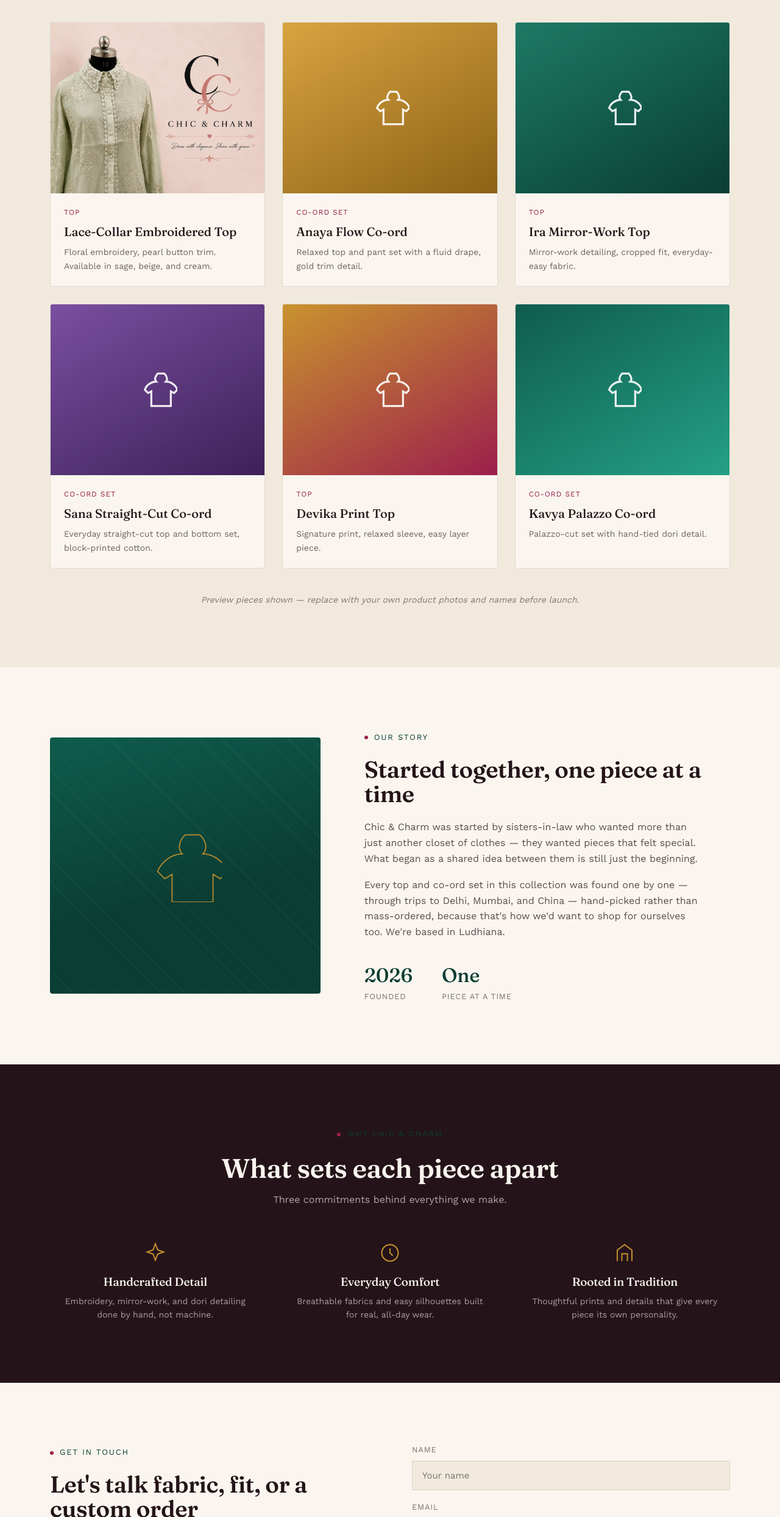
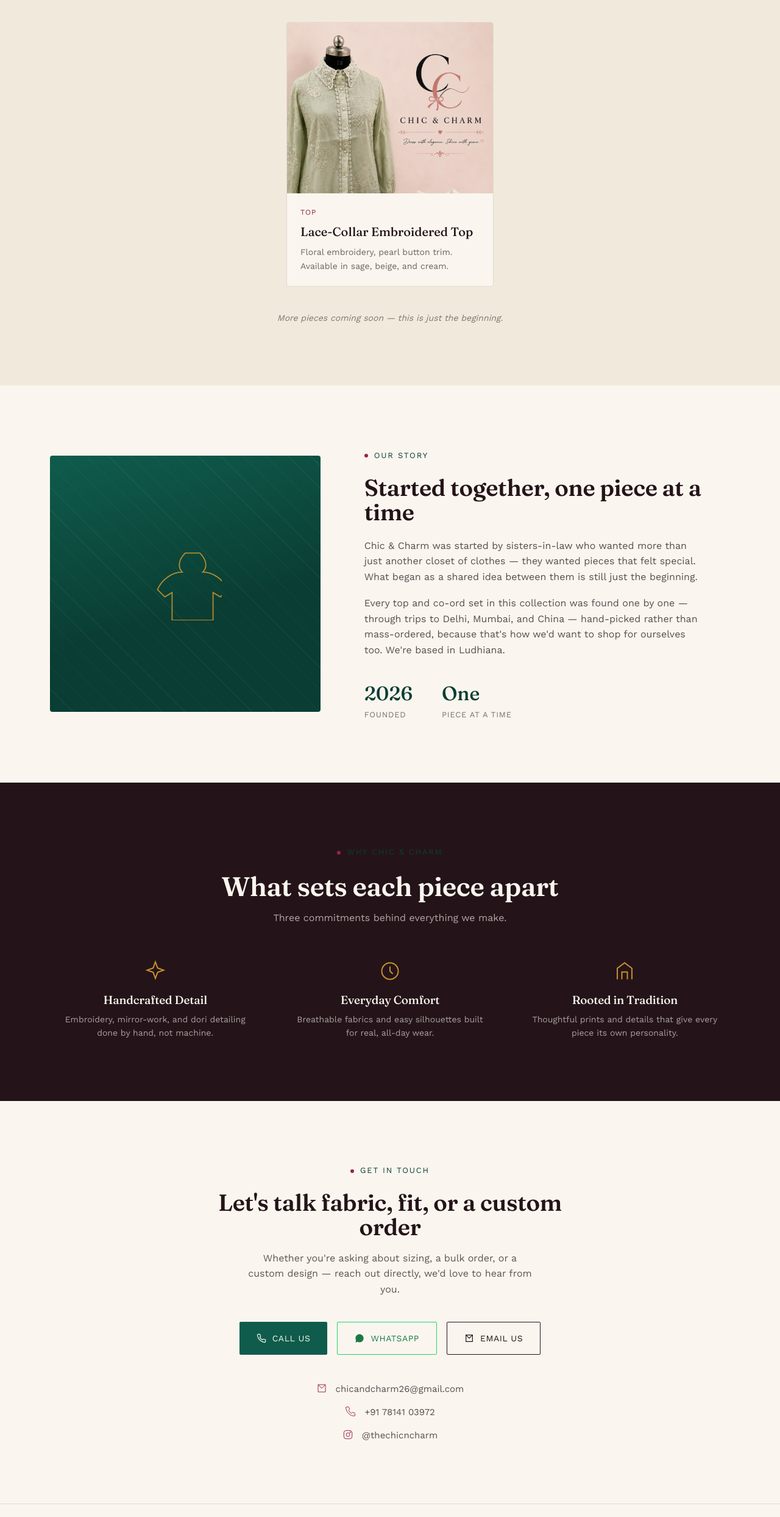
Before and after one commit to ChicandCharm/Chicandcharm, a plain HTML site: page index.html in a window 1280 px wide. Shown: the part 1169-3656 px from the top of the page at 61% size. Drawn offline with nearby package versions, Linux system fonts and the light colour scheme.

Commit message:
Update index.html

```diff
--- a/index.html
+++ b/index.html
@@ -283,7 +283,8 @@
 
   .grid{
     display:grid;
-    grid-template-columns:repeat(3, 1fr);
+    grid-template-columns:repeat(auto-fit, minmax(280px, 340px));
+    justify-content:center;
     gap:28px;
   }
   .piece{
@@ -525,64 +526,9 @@
             <div class="piece-desc">Floral embroidery, pearl button trim. Available in sage, beige, and cream.</div>
           </div>
         </article>
-
-        <article class="piece">
-          <div class="piece-art art-2">
-            <svg viewBox="0 0 24 24" fill="none" stroke="currentColor" stroke-width="1.2"><path d="M12 2c-2 2-2 4-1 5-3 0-6 2-7 5l2 2 2-1v9h12v-9l2 1 2-2c-1-3-4-5-7-5 1-1 1-3-1-5z" stroke="white"/></svg>
-          </div>
-          <div class="piece-body">
-            <div class="piece-cat">Co-ord Set</div>
-            <div class="piece-name">Anaya Flow Co-ord</div>
-            <div class="piece-desc">Relaxed top and pant set with a fluid drape, gold trim detail.</div>
-          </div>
-        </article>
-
-        <article class="piece">
-          <div class="piece-art art-3">
-            <svg viewBox="0 0 24 24" fill="none" stroke="currentColor" stroke-width="1.2"><path d="M12 2c-2 2-2 4-1 5-3 0-6 2-7 5l2 2 2-1v9h12v-9l2 1 2-2c-1-3-4-5-7-5 1-1 1-3-1-5z" stroke="white"/></svg>
-          </div>
-          <div class="piece-body">
-            <div class="piece-cat">Top</div>
-            <div class="piece-name">Ira Mirror-Work Top</div>
-            <div class="piece-desc">Mirror-work detailing, cropped fit, everyday-easy fabric.</div>
-          </div>
-        </article>
-
-        <article class="piece">
-          <div class="piece-art art-4">
-            <svg viewBox="0 0 24 24" fill="none" stroke="currentColor" stroke-width="1.2"><path d="M12 2c-2 2-2 4-1 5-3 0-6 2-7 5l2 2 2-1v9h12v-9l2 1 2-2c-1-3-4-5-7-5 1-1 1-3-1-5z" stroke="white"/></svg>
-          </div>
-          <div class="piece-body">
-            <div class="piece-cat">Co-ord Set</div>
-            <div class="piece-name">Sana Straight-Cut Co-ord</div>
-            <div class="piece-desc">Everyday straight-cut top and bottom set, block-printed cotton.</div>
-          </div>
-        </article>
-
-        <article class="piece">
-          <div class="piece-art art-5">
-            <svg viewBox="0 0 24 24" fill="none" stroke="currentColor" stroke-width="1.2"><path d="M12 2c-2 2-2 4-1 5-3 0-6 2-7 5l2 2 2-1v9h12v-9l2 1 2-2c-1-3-4-5-7-5 1-1 1-3-1-5z" stroke="white"/></svg>
-          </div>
-          <div class="piece-body">
-            <div class="piece-cat">Top</div>
-            <div class="piece-name">Devika Print Top</div>
-            <div class="piece-desc">Signature print, relaxed sleeve, easy layer piece.</div>
-          </div>
-        </article>
-
-        <article class="piece">
-          <div class="piece-art art-6">
-            <svg viewBox="0 0 24 24" fill="none" stroke="currentColor" stroke-width="1.2"><path d="M12 2c-2 2-2 4-1 5-3 0-6 2-7 5l2 2 2-1v9h12v-9l2 1 2-2c-1-3-4-5-7-5 1-1 1-3-1-5z" stroke="white"/></svg>
-          </div>
-          <div class="piece-body">
-            <div class="piece-cat">Co-ord Set</div>
-            <div class="piece-name">Kavya Palazzo Co-ord</div>
-            <div class="piece-desc">Palazzo-cut set with hand-tied dori detail.</div>
-          </div>
-        </article>
       </div>
 
-      <p class="collection-note">Preview pieces shown — replace with your own product photos and names before launch.</p>
+      <p class="collection-note">More pieces coming soon — this is just the beginning.</p>
     </div>
   </section>
 
@@ -637,39 +583,40 @@
 
   <!-- CONTACT -->
   <section id="contact">
-    <div class="contact wrap">
-      <div>
-        <div class="eyebrow"><span class="dot"></span> Get in Touch</div>
-        <h2>Let's talk fabric, fit, or a custom order</h2>
-        <p>Whether you're asking about sizing, a bulk order, or a custom design — reach out and we'll get back to you soon.</p>
-        <div class="contact-detail">
-          <svg viewBox="0 0 24 24" fill="none" stroke="currentColor" stroke-width="1.3"><path d="M4 4h16v16H4z"/><path d="M4 4l8 8 8-8"/></svg>
+    <div class="wrap" style="max-width:720px; text-align:center;">
+      <div class="eyebrow" style="justify-content:center;"><span class="dot"></span> Get in Touch</div>
+      <h2 style="font-size:clamp(28px,3.2vw,38px); margin-bottom:18px;">Let's talk fabric, fit, or a custom order</h2>
+      <p style="color:rgba(36,20,25,0.72); margin:0 auto 40px; max-width:48ch;">Whether you're asking about sizing, a bulk order, or a custom design — reach out directly, we'd love to hear from you.</p>
+
+      <div style="display:flex; flex-wrap:wrap; justify-content:center; gap:16px; margin-bottom:44px;">
+        <a href="tel:+917814103972" class="btn btn-primary" style="text-decoration:none;">
+          <svg viewBox="0 0 24 24" width="16" height="16" fill="none" stroke="currentColor" stroke-width="1.8"><path d="M22 16.9v3a2 2 0 0 1-2.2 2 19.8 19.8 0 0 1-8.6-3 19.5 19.5 0 0 1-6-6 19.8 19.8 0 0 1-3-8.7A2 2 0 0 1 4.1 2h3a2 2 0 0 1 2 1.7c.1 1 .3 2 .7 2.9a2 2 0 0 1-.4 2.1L8.1 9.9a16 16 0 0 0 6 6l1.2-1.3a2 2 0 0 1 2.1-.4c.9.4 1.9.6 2.9.7a2 2 0 0 1 1.7 2z"/></svg>
+          Call Us
+        </a>
+        <a href="https://wa.me/917814103972" target="_blank" rel="noopener" class="btn btn-ghost" style="text-decoration:none; border-color:#25D366; color:#1a7a43;">
+          <svg viewBox="0 0 24 24" width="16" height="16" fill="currentColor"><path d="M12.04 2C6.58 2 2.13 6.45 2.13 11.91c0 1.75.46 3.46 1.32 4.96L2.05 22l5.25-1.38c1.45.79 3.08 1.21 4.74 1.21h.01c5.46 0 9.9-4.45 9.9-9.91 0-2.65-1.03-5.14-2.9-7.01A9.82 9.82 0 0 0 12.04 2z"/></svg>
+          WhatsApp
+        </a>
+        <a href="mailto:chicandcharm26@gmail.com" class="btn btn-ghost" style="text-decoration:none;">
+          <svg viewBox="0 0 24 24" width="16" height="16" fill="none" stroke="currentColor" stroke-width="1.8"><path d="M4 4h16v16H4z"/><path d="M4 4l8 8 8-8"/></svg>
+          Email Us
+        </a>
+      </div>
+
+      <div style="display:flex; flex-direction:column; gap:14px; align-items:center; font-size:15px; color:rgba(36,20,25,0.75);">
+        <div class="contact-detail" style="margin:0;">
+          <svg viewBox="0 0 24 24" width="18" height="18" fill="none" stroke="currentColor" stroke-width="1.3"><path d="M4 4h16v16H4z"/><path d="M4 4l8 8 8-8"/></svg>
           <span>chicandcharm26@gmail.com</span>
         </div>
-        <div class="contact-detail">
-          <svg viewBox="0 0 24 24" fill="none" stroke="currentColor" stroke-width="1.3"><path d="M22 16.9v3a2 2 0 0 1-2.2 2 19.8 19.8 0 0 1-8.6-3 19.5 19.5 0 0 1-6-6 19.8 19.8 0 0 1-3-8.7A2 2 0 0 1 4.1 2h3a2 2 0 0 1 2 1.7c.1 1 .3 2 .7 2.9a2 2 0 0 1-.4 2.1L8.1 9.9a16 16 0 0 0 6 6l1.2-1.3a2 2 0 0 1 2.1-.4c.9.4 1.9.6 2.9.7a2 2 0 0 1 1.7 2z"/></svg>
+        <div class="contact-detail" style="margin:0;">
+          <svg viewBox="0 0 24 24" width="18" height="18" fill="none" stroke="currentColor" stroke-width="1.3"><path d="M22 16.9v3a2 2 0 0 1-2.2 2 19.8 19.8 0 0 1-8.6-3 19.5 19.5 0 0 1-6-6 19.8 19.8 0 0 1-3-8.7A2 2 0 0 1 4.1 2h3a2 2 0 0 1 2 1.7c.1 1 .3 2 .7 2.9a2 2 0 0 1-.4 2.1L8.1 9.9a16 16 0 0 0 6 6l1.2-1.3a2 2 0 0 1 2.1-.4c.9.4 1.9.6 2.9.7a2 2 0 0 1 1.7 2z"/></svg>
           <span>+91 78141 03972</span>
         </div>
-        <div class="contact-detail">
-          <svg viewBox="0 0 24 24" fill="none" stroke="currentColor" stroke-width="1.3"><rect x="3" y="3" width="18" height="18" rx="5"/><circle cx="12" cy="12" r="4"/><circle cx="17.2" cy="6.8" r="1"/></svg>
+        <div class="contact-detail" style="margin:0;">
+          <svg viewBox="0 0 24 24" width="18" height="18" fill="none" stroke="currentColor" stroke-width="1.3"><rect x="3" y="3" width="18" height="18" rx="5"/><circle cx="12" cy="12" r="4"/><circle cx="17.2" cy="6.8" r="1"/></svg>
           <span><a href="https://instagram.com/thechicncharm" target="_blank" rel="noopener">@thechicncharm</a></span>
         </div>
       </div>
-      <form onsubmit="event.preventDefault(); alert('This is a design preview — connect this form to an email service (like Formspree) before launch.');">
-        <div class="field">
-          <label for="name">Name</label>
-          <input id="name" type="text" placeholder="Your name" required>
-        </div>
-        <div class="field">
-          <label for="email">Email</label>
-          <input id="email" type="email" placeholder="you@example.com" required>
-        </div>
-        <div class="field">
-          <label for="message">Message</label>
-          <textarea id="message" placeholder="Tell us what you're looking for..." required></textarea>
-        </div>
-        <button type="submit" class="btn btn-primary">Send Message</button>
-      </form>
     </div>
   </section>
 
```
